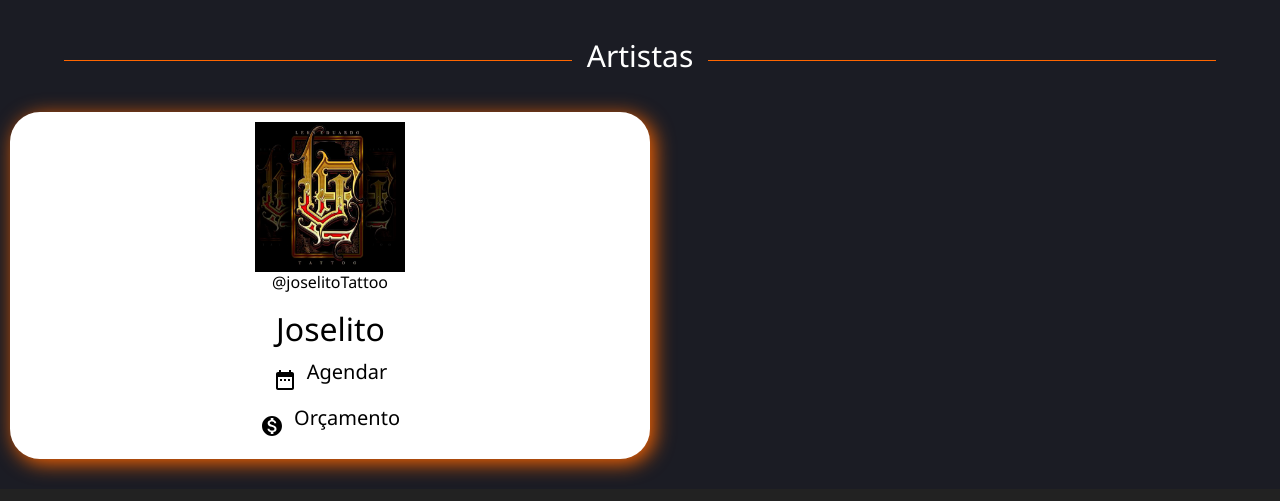
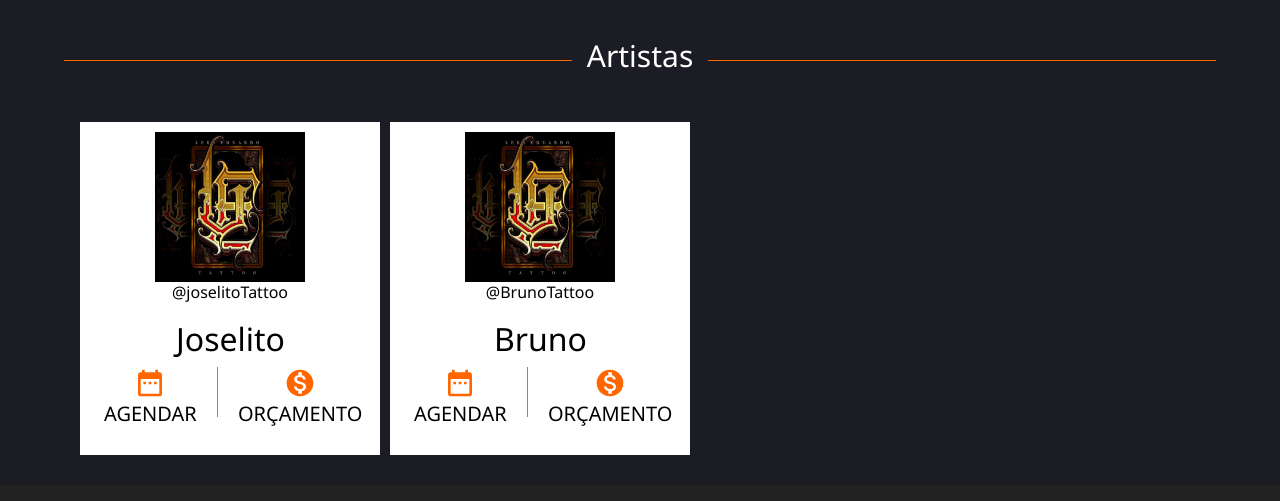
Before and after one commit to brunoAquinol/tattooSite, a React (Create React App) app: page / in a window 1280 px wide. Shown: the part 2221-2722 px from the top of the page. Built offline with nearby package versions, Linux system fonts and the light colour scheme.

Commit message:
create admin area

```diff
--- /dev/null
+++ b/src/admin/pages/home/index.js
@@ -0,0 +1,13 @@
+import React from 'react'
+
+function HomeAdmin(){
+    return(
+        <div>
+            <h1>
+                Construção area administração
+            </h1>
+        </div>
+    );
+}
+
+export default HomeAdmin;
--- /dev/null
+++ b/src/admin/pages/orcamentos/index.js
@@ -0,0 +1,10 @@
+import React from 'react';
+
+function Orcamento(){
+    return(
+        <h1>Página de avaliação dos orcamentos</h1>
+    );
+
+}
+
+export default Orcamento;
--- a/src/components/Professional/index.js
+++ b/src/components/Professional/index.js
@@ -1,5 +1,6 @@
 import React from 'react';
 import styled from 'styled-components';
+import {Container, Row} from 'react-bootstrap'
 
 import profilePic from '../../assets/img/LogoNav.png';
 
@@ -8,18 +9,19 @@ import DateRangeIcon from '@material-ui/icons/DateRange';
 
 const ProfPerfil = styled.div`
 
+
 .professional p, h2{
   margin-right: 9px;
   margin-left: 10px;
-  text-align: center;
+  //text-align: center;
 }
 
 .profImgTxt{
   display: block;
   background-color: white;
   color: black;
-  width: 50%;
-  border-radius: 30px;
+  width: 300px;
+ // border-radius: 30px;
   padding: 10px;
   margin-top: 10px;
   margin-bottom: 10px;
@@ -27,7 +29,7 @@ const ProfPerfil = styled.div`
 }
 
 .profImgTxt{
-  box-shadow: 4px 4px 20px  var(--mainOrange);
+  //box-shadow: 4px 4px 20px  var(--mainOrange);
 }
 
 .profImgLegend{
@@ -54,19 +56,45 @@ const ProfPerfil = styled.div`
 
 .p2{
   font-size: 20px;
-  text-align: right;
-  margin-left: 10px;
+  //text-align: right;
+  //margin-left: 10px;
 }
 
 .lineContact{
   background-color:rgb(152, 191, 192);
-  width: 2px;
+  width: 1px;
+}
+
+.professionalName{
+  text-align: center;
 }
 
 .bookNBudget{
-  display: flex;
-  align-items: center;
+  display: flexbox;
   justify-content: center;
+  margin-left: 5%;
+  margin-right:5%;
+}
+
+.icon{
+  font-size: 2rem;
+  color: var(--mainOrange);
+}
+
+.IconNtext{
+  text-align: center;
+  margin-right: 8%;
+}
+
+.IconNtext2{
+  text-align: center;
+  margin-left: 8%;
+}
+
+.verticalLine{
+  background-color: var(--mainOrange);
+  width: 1px;
+  height: 50px;
 }
 
 .profileImg{
@@ -75,27 +103,24 @@ const ProfPerfil = styled.div`
   align-self: center;
 }
 
-.bookEstArea{
+@media (max-width:768px){
+
+.profImgTxt{
   display: block;
-  width: 100%;
+  padding: 20px;
+  margin-top: 10px;
+  margin-bottom: 10px;
+}
+
 }
 
 @media (max-width:768px){
 
 .profImgTxt{
   display: block;
-  border-radius: 30px;
   padding: 20px;
   margin-top: 10px;
   margin-bottom: 10px;
-}
-
-.lineContact{
-  width: 2px;
-}
-
-.bookNBudget{
-  justify-content: flex-end;
 }
 
 }
@@ -105,24 +130,53 @@ const ProfPerfil = styled.div`
 function Professional(){
     return(
         <ProfPerfil className="professional">
+          <Container>
+            <Row>
               <div className="profImgTxt">
                 <div className="profImgLegend">
                   <img className="profileImg" src={profilePic} alt="profilePic"></img>
                   <p>@joselitoTattoo</p>
                 </div>
                 <div className="profileTxt">
-                <h2>Joselito</h2>
+                  <h2 className="professionalName">Joselito</h2>
                 </div>
                 <div className="lineContact"></div>
                 <div className="bookNBudget">
-                <DateRangeIcon/>
-                <p className="p2">Agendar</p>
+                  <div className="IconNtext">
+                    <DateRangeIcon className="icon"/>
+                    <p className="p2">AGENDAR</p>
                   </div>
-              <div className="bookNBudget">
-                <MonetizationOnIcon/>
-                <p className="p2">Orçamento</p>
+                  <div className="verticalLine align-self-center"></div>
+                  <div className="IconNtext2">
+                    <MonetizationOnIcon className="icon"/>
+                    <p className="p2">ORÇAMENTO</p>
                   </div>
                 </div>
+              </div>
+
+              <div className="profImgTxt">
+                <div className="profImgLegend">
+                  <img className="profileImg" src={profilePic} alt="profilePic"></img>
+                  <p>@BrunoTattoo</p>
+                </div>
+                <div className="profileTxt">
+                  <h2 className="professionalName">Bruno</h2>
+                </div>
+                <div className="lineContact"></div>
+                <div className="bookNBudget">
+                  <div className="IconNtext">
+                    <DateRangeIcon className="icon"/>
+                    <p className="p2">AGENDAR</p>
+                  </div>
+                  <div className="verticalLine"></div>
+                  <div className="IconNtext2">
+                    <MonetizationOnIcon className="icon"/>
+                    <p className="p2">ORÇAMENTO</p>
+                  </div>
+                </div>
+              </div>
+            </Row>
+          </Container>
         </ProfPerfil>
     );
 }
--- a/src/index.js
+++ b/src/index.js
@@ -12,6 +12,9 @@ import About from './pages/About/index';
 import Budget from './pages/Budget';
 import Agenda from './pages/Agenda'
 import Contact from './pages/Contact';
+import Home from "./admin/pages/home";
+import Orcamento from "./admin/pages/orcamentos";
+
 import ScrollToTop from './components/ScrollToTop';
 
 
@@ -24,6 +27,8 @@ ReactDOM.render(
         <Route path="/orcamento" component={Budget} />
         <Route path="/agendamento" component={Agenda} />
         <Route path="/contato" component={Contact} />
+        <Route path="/admin" exact component={Home} />
+        <Route path="/admin/orcamento" exact component={Orcamento} />
         <Route component={Error404} />
       </Switch>
     </ScrollToTop>
```
Also changed, not shown: src/routes/routes.js (+8 -8 lines), src/admin/t.txt (added). Lines whose indentation alone changed are shown as unchanged.
